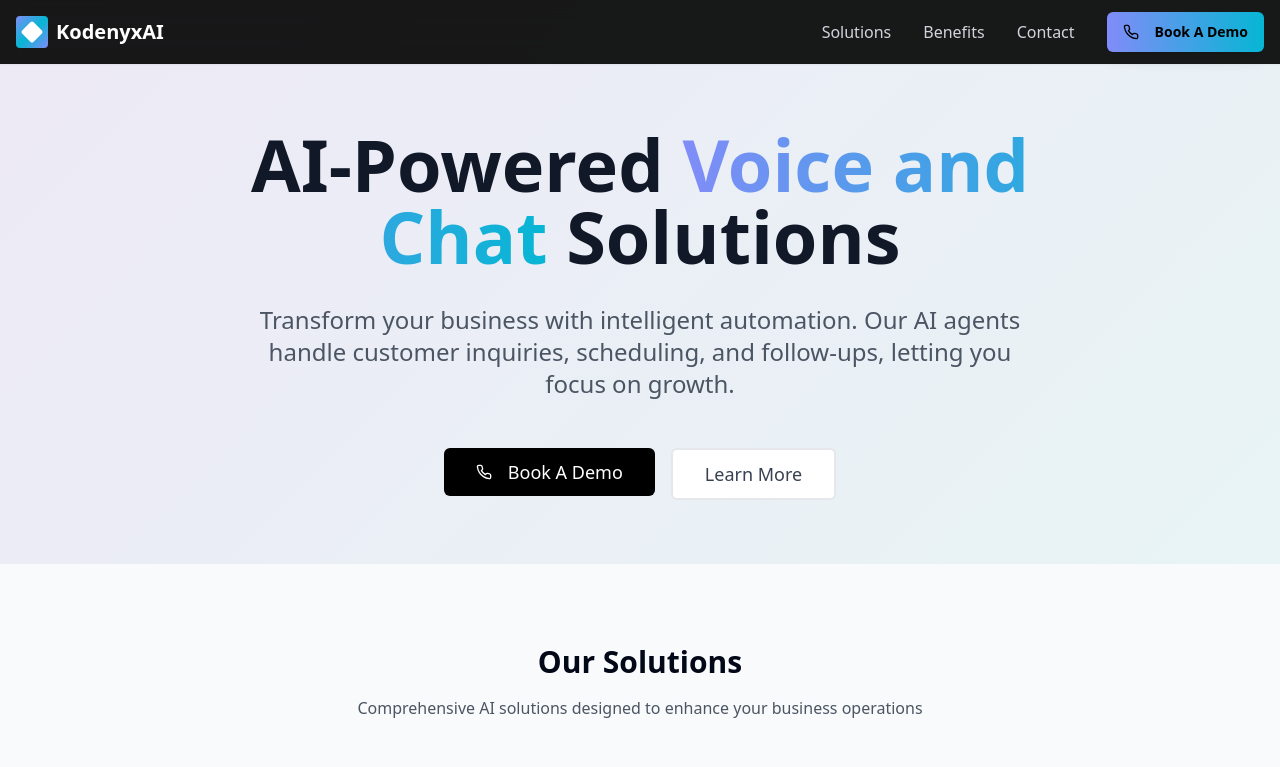
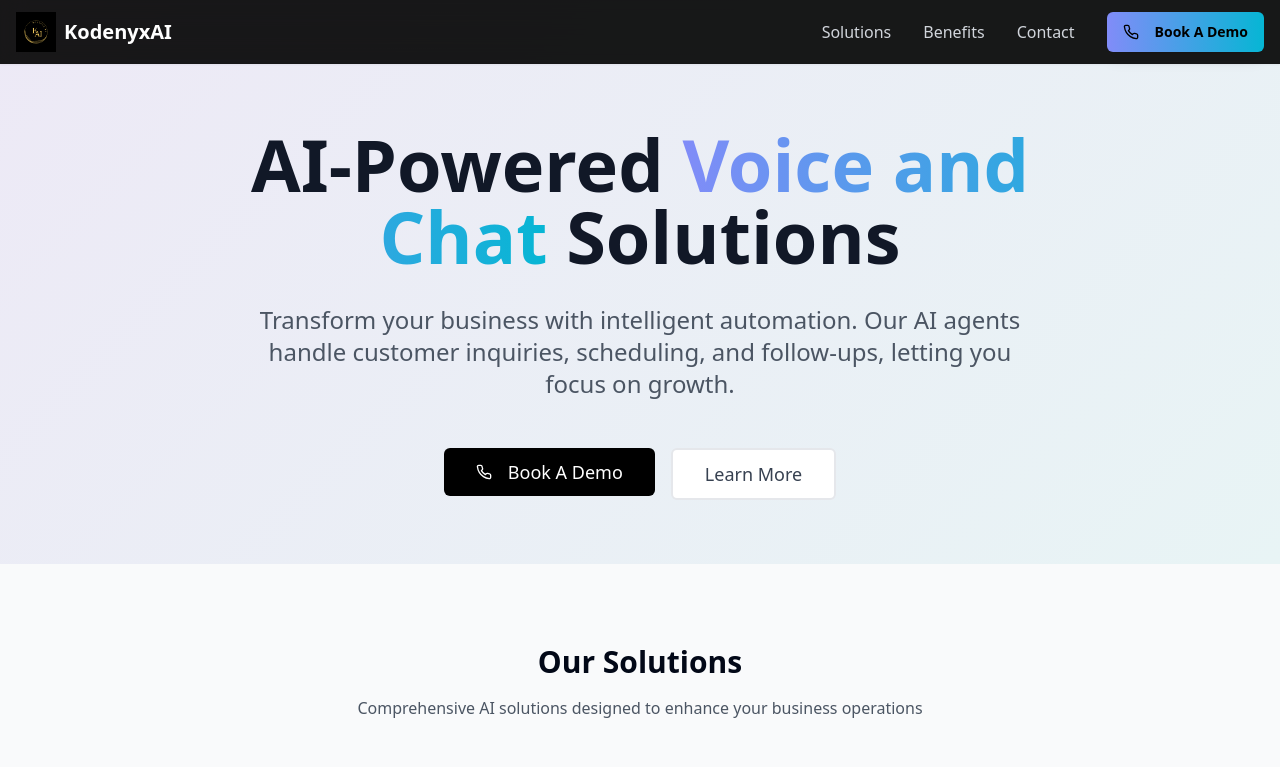
Before and after one commit to Kodenyx/fme-sheri, a React (Vite) app: page / in a window 1280 px wide. Shown: the top 767 px of the page. Built offline with nearby package versions, Linux system fonts and the light colour scheme.

Commit message:
Update Navbar with Logo
Replaced the existing logo in the Navbar component with a new logo as specified.
[skip gpt_engineer]

```diff
--- a/src/components/Navbar.tsx
+++ b/src/components/Navbar.tsx
@@ -34,9 +34,11 @@ const Navbar = () => {
     <nav className="fixed top-0 w-full bg-black/90 backdrop-blur-md z-50 shadow-sm">
       <div className="container mx-auto px-4 h-16 flex items-center justify-between">
         <div className="flex items-center gap-2">
-          <div className="w-8 h-8 rounded bg-gradient-to-br from-primary via-secondary to-accent flex items-center justify-center">
-            <div className="w-4 h-4 bg-white rounded-sm transform rotate-45"></div>
-          </div>
+          <img
+            src="/lovable-uploads/b9c34d26-48de-4930-824a-af67a7b855db.png"
+            alt="KodenyxAI Logo"
+            className="h-10 w-10"
+          />
           <span className="text-xl font-bold text-white">KodenyxAI</span>
         </div>
 
```
Also changed, not shown: public/lovable-uploads/b9c34d26-48de-4930-824a-af67a7b855db.png (added).
